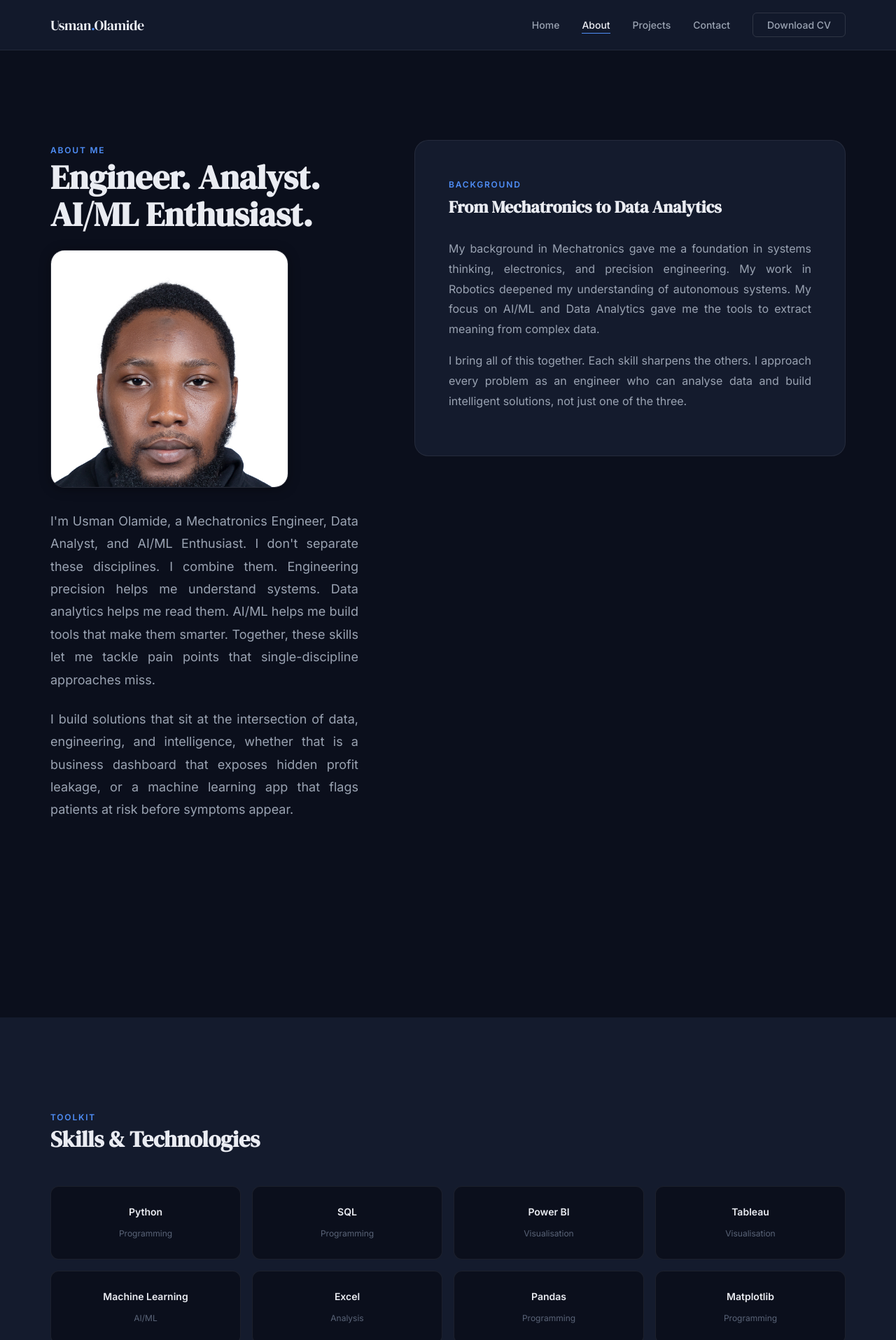
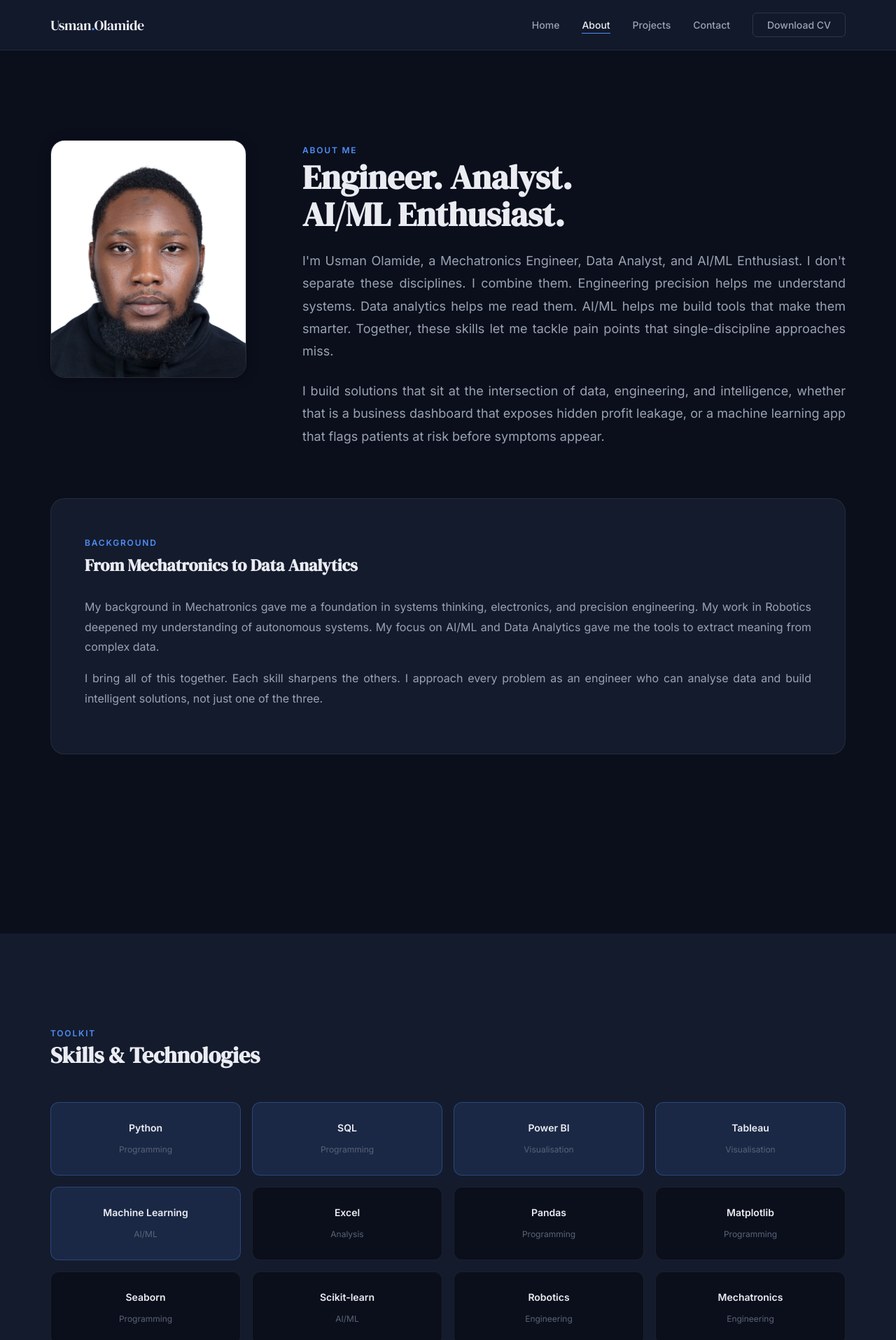
Before and after one commit to usman-abdul/usmanolamide_portfolio, a React (Vite) app in the folder portfolio/: page /about in a window 1280 px wide. Shown: the top 1915 px of the page at 70% size. Built offline with nearby package versions, Linux system fonts and the light colour scheme.

Commit message:
photo left text right on about, core skills highlighted, tighter steps

```diff
--- a/portfolio/src/pages/About.jsx
+++ b/portfolio/src/pages/About.jsx
@@ -17,6 +17,18 @@ export default function About() {
       <div className="about">
         {/* Intro */}
         <div className="about__hero">
+
+          {/* Photo — left */}
+          <motion.div
+            className="about__photo-wrap"
+            initial={{ opacity: 0, x: -20 }}
+            animate={{ opacity: 1, x: 0 }}
+            transition={{ duration: 0.6, delay: 0.1 }}
+          >
+            <img src="/images/avatar.jpeg" alt="Usman Olamide" className="about__photo" />
+          </motion.div>
+
+          {/* Text — right */}
           <motion.div
             className="about__intro"
             variants={fadeUp}
@@ -26,16 +38,6 @@ export default function About() {
           >
             <span className="section-label">About Me</span>
             <h1>Engineer. Analyst.<br />AI/ML Enthusiast.</h1>
-
-            <motion.div
-              className="about__photo-wrap"
-              initial={{ opacity: 0, y: 16 }}
-              animate={{ opacity: 1, y: 0 }}
-              transition={{ duration: 0.6, delay: 0.2 }}
-            >
-              <img src="/images/avatar.jpeg" alt="Usman Olamide" className="about__photo" />
-            </motion.div>
-
             <p>
               I'm Usman Olamide, a Mechatronics Engineer, Data Analyst, and AI/ML Enthusiast.
               I don't separate these disciplines. I combine them. Engineering precision helps me
@@ -50,6 +52,7 @@ export default function About() {
             </p>
           </motion.div>
 
+          {/* Background card — spans full width below */}
           <motion.div
             className="about__background"
             variants={fadeUp}
@@ -83,7 +86,7 @@ export default function About() {
             {skills.map((skill, i) => (
               <motion.div
                 key={skill.name}
-                className="skills-section__item"
+                className={`skills-section__item${skill.core ? ' skills-section__item--core' : ''}`}
                 initial={{ opacity: 0, y: 16 }}
                 whileInView={{ opacity: 1, y: 0 }}
                 viewport={{ once: true }}
--- a/portfolio/src/styles/About.scss
+++ b/portfolio/src/styles/About.scss
@@ -9,8 +9,9 @@
     margin: 0 auto;
     padding: 0 $space-lg;
     display: grid;
-    grid-template-columns: 1fr 1.4fr;
-    gap: $space-2xl;
+    grid-template-columns: auto 1fr;
+    grid-template-rows: auto auto;
+    gap: $space-xl $space-2xl;
     align-items: start;
     margin-bottom: $space-3xl;
 
@@ -19,7 +20,41 @@
     }
   }
 
+  &__photo-wrap {
+    grid-row: 1 / 2;
+    grid-column: 1 / 2;
+
+    @media (max-width: 768px) {
+      grid-row: auto;
+      grid-column: auto;
+    }
+  }
+
+  &__photo {
+    width: 280px;
+    height: 340px;
+    object-fit: cover;
+    object-position: top;
+    border-radius: $radius-lg;
+    border: 1px solid $border-mid;
+    box-shadow: $shadow-card;
+    display: block;
+
+    @media (max-width: 768px) {
+      width: 100%;
+      height: 260px;
+    }
+  }
+
   &__intro {
+    grid-row: 1 / 2;
+    grid-column: 2 / 3;
+
+    @media (max-width: 768px) {
+      grid-row: auto;
+      grid-column: auto;
+    }
+
     h1 {
       font-family: $font-heading;
       font-size: $h1;
@@ -35,31 +70,18 @@
     }
   }
 
-  &__photo-wrap {
-    margin-bottom: $space-lg;
-  }
-
-  &__photo {
-    width: 100%;
-    max-width: 340px;
-    height: 340px;
-    object-fit: cover;
-    object-position: top;
-    border-radius: $radius-lg;
-    border: 1px solid $border-mid;
-    box-shadow: $shadow-card;
-
-    @media (max-width: 768px) {
-      max-width: 100%;
-      height: 260px;
-    }
-  }
-
   &__background {
+    grid-row: 2 / 3;
+    grid-column: 1 / 3;
     background: $bg-surface;
     border: 1px solid $border;
     border-radius: $radius-lg;
     padding: $space-xl;
+
+    @media (max-width: 768px) {
+      grid-row: auto;
+      grid-column: auto;
+    }
 
     h3 {
       font-family: $font-heading;
@@ -114,6 +136,20 @@
       background: $bg-surface-alt;
     }
 
+    &--core {
+      background: $accent-glow;
+      border-color: rgba(79, 142, 247, 0.3);
+
+      .skill-name {
+        color: $accent;
+      }
+
+      &:hover {
+        background: rgba(79, 142, 247, 0.18);
+        border-color: $border-hover;
+      }
+    }
+
     .skill-name {
       font-size: $text-sm;
       font-weight: 600;
@@ -165,7 +201,7 @@
     display: grid;
     grid-template-columns: 60px 1fr;
     gap: $space-md;
-    padding: $space-md 0;
+    padding: $space-sm 0;
     position: relative;
 
     @media (max-width: 640px) {
```
